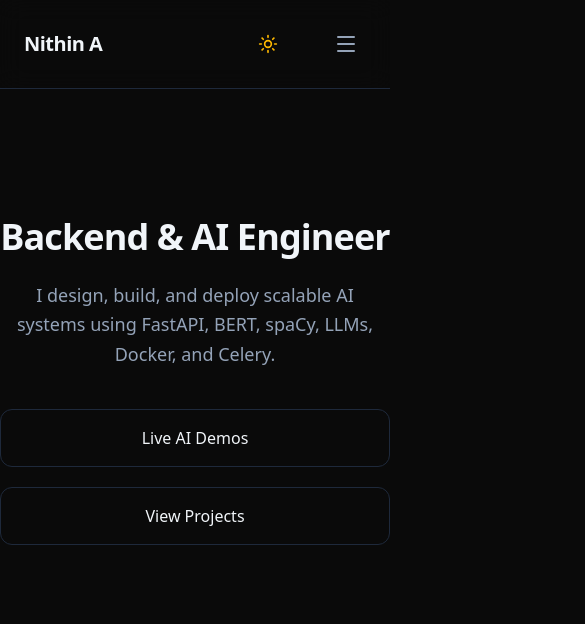
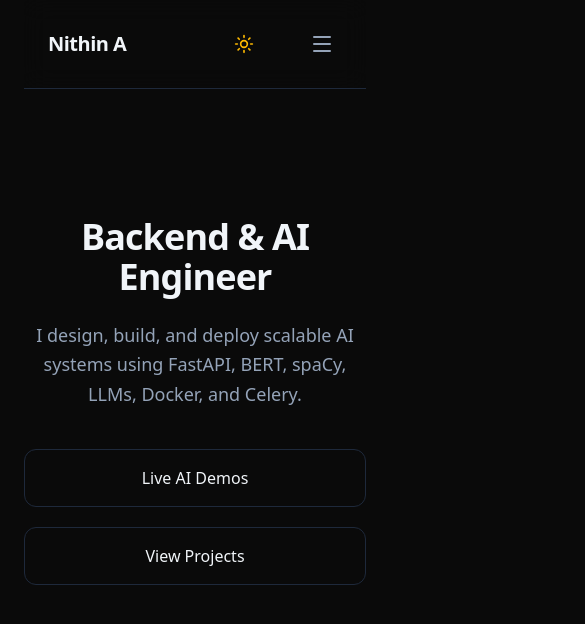
Before and after one commit to Nithi1999/my_portfolio-frontned, a Next.js app: page / in a window 390 px wide. Shown: the top 624 px of the page, 585 px wide, since content can reach past the window. Built offline with nearby package versions, Linux system fonts and the light colour scheme.

Commit message:
Further enhancements

```diff
--- a/src/app/globals.css
+++ b/src/app/globals.css
@@ -69,4 +69,10 @@
     min-height: 1px;
     min-width: 1px;
   }
+  .btn-hero {
+    @apply px-8 py-4 rounded-xl font-medium transition-colors duration-100;
+    @apply active:scale-95 touch-manipulation;
+    min-height: 1px;
+    min-width: 1px;
+  }
 }
--- a/src/app/page.tsx
+++ b/src/app/page.tsx
@@ -3,7 +3,7 @@ import Hero from "@/components/Hero";
 
 export default function Home() {
   return (
-    <main className="min-h-screen bg-background">
+    <main className="min-h-screen bg-background px-6 md:px-10">
       <Navbar />
       <Hero />
     </main>
--- a/src/components/Hero.tsx
+++ b/src/components/Hero.tsx
@@ -1,3 +1,4 @@
+import Link from "next/link";
 export default function Hero() {
   return (
     <section className="text-center py-32 md:py-40">
@@ -11,12 +12,12 @@ export default function Hero() {
       </p>
 
       <div className="mt-10 flex flex-col sm:flex-row justify-center gap-5">
-        <a className="border border-border hover:bg-indigo-500  px-8 py-4 rounded-xl text-foreground font-medium transition-colors" href="/demos">
+        <Link href="/demos" className="btn-hero border border-border hover:bg-indigo-500  px-8 py-4 rounded-xl text-foreground font-medium transition-colors">
           Live AI Demos
-        </a>
-        <a className="border border-border hover:bg-indigo-500  px-8 py-4 rounded-xl text-foreground font-medium transition-colors" href="/projects">
+        </Link>
+        <Link href="/projects" className="btn-hero border border-border hover:bg-indigo-500  px-8 py-4 rounded-xl text-foreground font-medium transition-colors">
           View Projects
-        </a>
+        </Link>
       </div>
     </section>
   );
```
